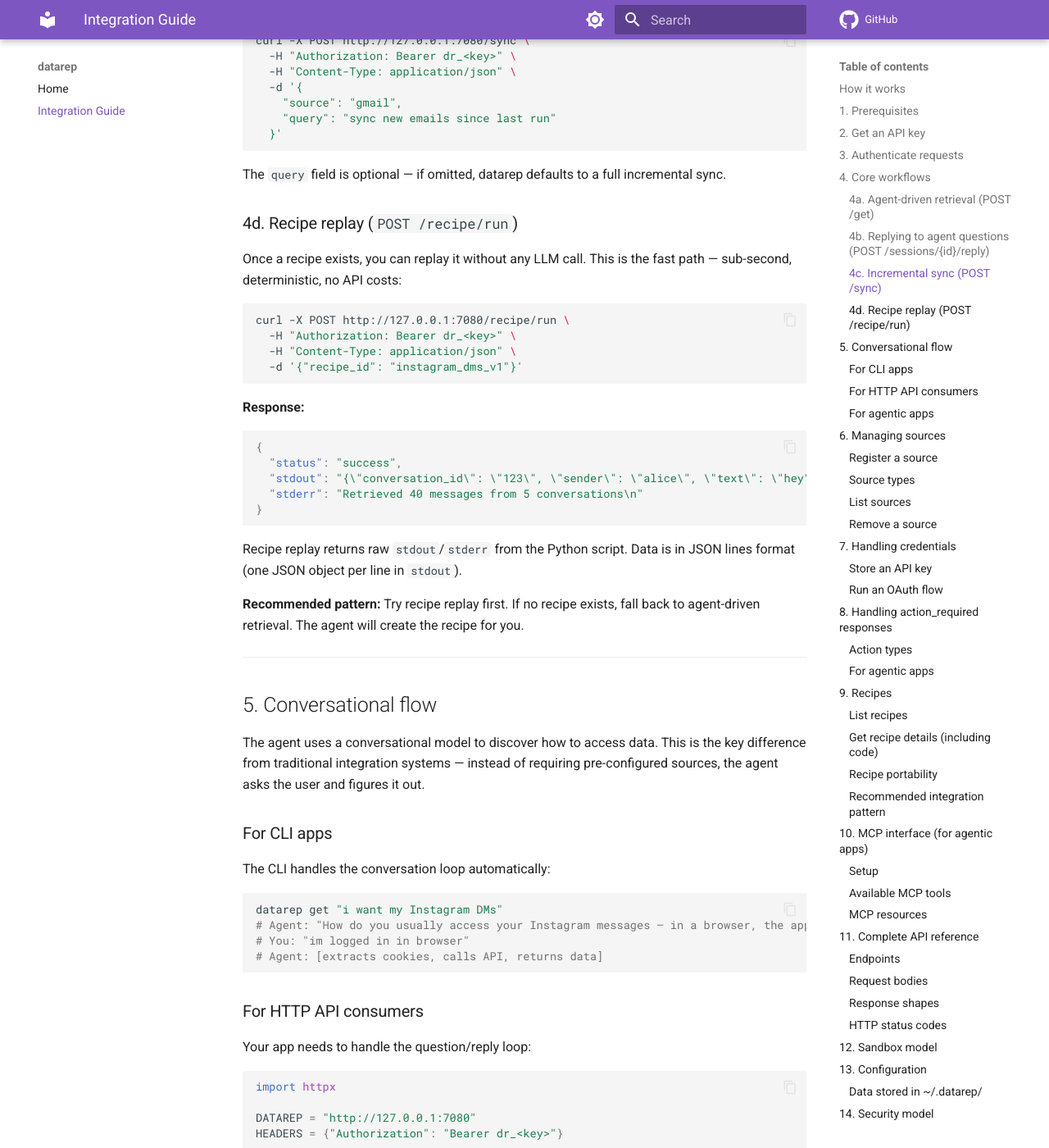
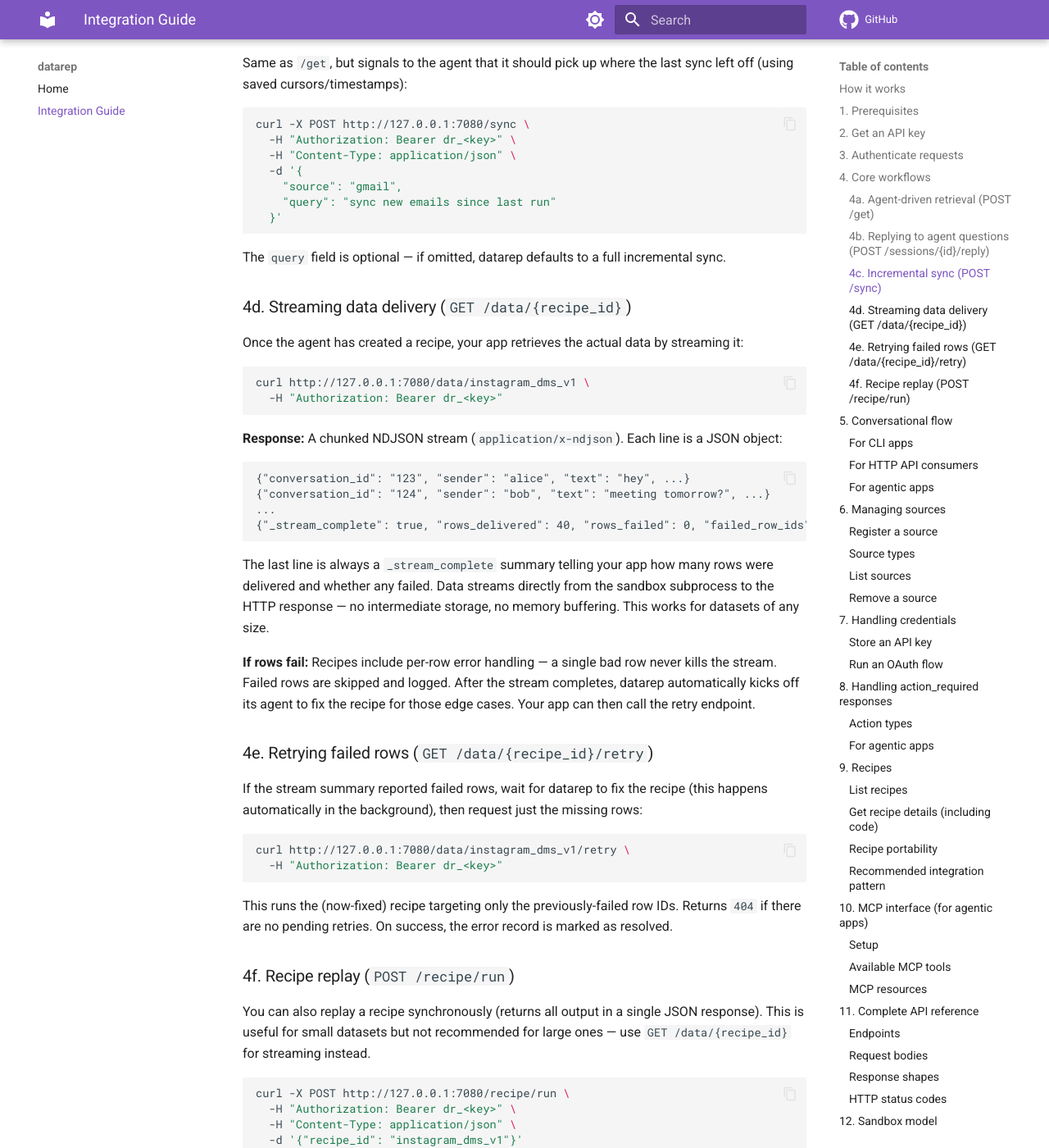
Before and after one commit to datarep-ai/datarep-docs, an MkDocs documentation site: the page built from docs/integration-guide.md, in a window 1280 px wide and 1400 px high, scrolled down 3467 px. Shown: the whole window at 82% size. Built offline with MkDocs 1.6.1 and Material for MkDocs 9.7.7, drawn with Linux system fonts in a browser that asks for light colours; comment, search, counter and statistics services are not loaded; some of the changed text lies outside the part shown.

Commit message:
Update docs for streaming data delivery and fault-tolerant recipes
Document the new GET /data/{recipe_id} streaming endpoint,
GET /data/{recipe_id}/retry for failed rows, the recipe-then-stream
workflow, and per-row fault tolerance with _stream_complete summaries.

Made-with: Cursor

````diff
--- a/docs/integration-guide.md
+++ b/docs/integration-guide.md
@@ -14,12 +14,16 @@ This guide walks you through integrating datarep into your application, whether
 │             │ ──────► │                                      │
 │  - thyself  │  or     │  1. Asks user how they access data   │
 │  - resman   │  MCP    │  2. Explores the device              │
-│  - any app  │         │  3. Writes retrieval code            │
-│             │ ◄────── │  4. Returns data (or saves a recipe) │
-└─────────────┘         └──────────────────────────────────────┘
+│  - any app  │         │  3. Reports stats, gets user approval│
+│             │ ◄────── │  4. Writes & validates retrieval code│
+│             │         │  5. Saves a recipe                   │
+│  GET /data/ │ ──────► │                                      │
+│  {recipe_id}│ ◄────── │  6. Streams data directly from sandbox│
+└─────────────┘         │     (NDJSON, no buffering)           │
+                        └──────────────────────────────────────┘
 ```
 
-Your app authenticates with an **API key**, tells datarep what data it wants, and datarep handles everything else — including conversational discovery, browser cookie extraction, sandboxed code execution, and caching working code as "recipes" for instant replay.
+Your app authenticates with an **API key**, tells datarep what data it wants, and datarep handles everything else — including conversational discovery, browser cookie extraction, sandboxed code execution, and caching working code as "recipes." Data is delivered via streaming — your app calls `GET /data/{recipe_id}` and receives NDJSON rows piped directly from the sandbox, with no intermediate storage or memory limits.
 
 ---
 
@@ -122,13 +126,13 @@ The response will be either another `question` (the conversation continues), a `
 
 **What happens under the hood:**
 
-1. The agent checks for an existing recipe for this data type
+1. The agent checks for an existing recipe and validates it against the source
 2. If no recipe exists, it asks the user how they access the data
 3. Based on the answer, it explores the device — scanning browser profiles, app databases, local files
 4. It extracts credentials programmatically (e.g., session cookies from Safari via `browser_cookie3`)
-5. It writes Python retrieval code and executes it in a sandboxed subprocess
-6. If it fails, it reads the error, adapts, and tries again
-7. On success, it validates data quality, saves a recipe with an access strategy, and returns the data
+5. It reports data source stats (record count, date range) and waits for user approval
+6. It writes Python retrieval code, runs a test (~1000 rows) to verify quality, and saves a **recipe**
+7. The consuming app calls `GET /data/{recipe_id}` to stream the full dataset
 
 ### 4c. Incremental sync (`POST /sync`)
 
@@ -147,9 +151,42 @@ curl -X POST http://127.0.0.1:7080/sync \
 The `query` field is optional — if omitted, datarep defaults to a full incremental sync.
 
 
-### 4d. Recipe replay (`POST /recipe/run`)
+### 4d. Streaming data delivery (`GET /data/{recipe_id}`)
 
-Once a recipe exists, you can replay it without any LLM call. This is the fast path — sub-second, deterministic, no API costs:
+Once the agent has created a recipe, your app retrieves the actual data by streaming it:
+
+```bash
+curl http://127.0.0.1:7080/data/instagram_dms_v1 \
+  -H "Authorization: Bearer dr_<key>"
+```
+
+**Response:** A chunked NDJSON stream (`application/x-ndjson`). Each line is a JSON object:
+
+```
+{"conversation_id": "123", "sender": "alice", "text": "hey", ...}
+{"conversation_id": "124", "sender": "bob", "text": "meeting tomorrow?", ...}
+...
+{"_stream_complete": true, "rows_delivered": 40, "rows_failed": 0, "failed_row_ids": []}
+```
+
+The last line is always a `_stream_complete` summary telling your app how many rows were delivered and whether any failed. Data streams directly from the sandbox subprocess to the HTTP response — no intermediate storage, no memory buffering. This works for datasets of any size.
+
+**If rows fail:** Recipes include per-row error handling — a single bad row never kills the stream. Failed rows are skipped and logged. After the stream completes, datarep automatically kicks off its agent to fix the recipe for those edge cases. Your app can then call the retry endpoint.
+
+### 4e. Retrying failed rows (`GET /data/{recipe_id}/retry`)
+
+If the stream summary reported failed rows, wait for datarep to fix the recipe (this happens automatically in the background), then request just the missing rows:
+
+```bash
+curl http://127.0.0.1:7080/data/instagram_dms_v1/retry \
+  -H "Authorization: Bearer dr_<key>"
+```
+
+This runs the (now-fixed) recipe targeting only the previously-failed row IDs. Returns `404` if there are no pending retries. On success, the error record is marked as resolved.
+
+### 4f. Recipe replay (`POST /recipe/run`)
+
+You can also replay a recipe synchronously (returns all output in a single JSON response). This is useful for small datasets but not recommended for large ones — use `GET /data/{recipe_id}` for streaming instead.
 
 ```bash
 curl -X POST http://127.0.0.1:7080/recipe/run \
@@ -158,19 +195,7 @@ curl -X POST http://127.0.0.1:7080/recipe/run \
   -d '{"recipe_id": "instagram_dms_v1"}'
 ```
 
-**Response:**
-
-```json
-{
-  "status": "success",
-  "stdout": "{\"conversation_id\": \"123\", \"sender\": \"alice\", \"text\": \"hey\"}\n",
-  "stderr": "Retrieved 40 messages from 5 conversations\n"
-}
-```
-
-Recipe replay returns raw `stdout`/`stderr` from the Python script. Data is in JSON lines format (one JSON object per line in `stdout`).
-
-**Recommended pattern:** Try recipe replay first. If no recipe exists, fall back to agent-driven retrieval. The agent will create the recipe for you.
+**Recommended pattern:** Use `POST /get` to create the recipe, then `GET /data/{recipe_id}` to stream the data.
 
 ---
 
@@ -444,39 +470,55 @@ async def get_data(query: str, source: str = None):
         f"{DATAREP}/recipes", params=params, headers=HEADERS
     )
     recipes = resp.json().get("recipes", [])
+    recipe_id = recipes[0]["id"] if recipes else None
 
-    if recipes:
-        # 2. Fast path: replay the recipe
-        result = await httpx.AsyncClient().post(
-            f"{DATAREP}/recipe/run",
-            json={"recipe_id": recipes[0]["id"]},
-            headers=HEADERS,
-            timeout=30,
-        )
-        data = result.json()
-        if data.get("status") == "success":
-            return data["stdout"]
+    if not recipe_id:
+        # 2. No recipe — agent-driven retrieval creates one
+        body = {"query": query}
+        if source:
+            body["source"] = source
 
-    # 3. Slow path: agent-driven retrieval (creates a recipe for next time)
-    body = {"query": query}
-    if source:
-        body["source"] = source
-
-    result = (await httpx.AsyncClient().post(
-        f"{DATAREP}/get", json=body, headers=HEADERS, timeout=120,
-    )).json()
-
-    # 4. Handle conversational flow
-    while result.get("status") == "question":
-        answer = await ask_user(result["question"])
         result = (await httpx.AsyncClient().post(
-            f"{DATAREP}/sessions/{result['session_id']}/reply",
-            json={"answer": answer},
-            headers=HEADERS,
-            timeout=120,
+            f"{DATAREP}/get", json=body, headers=HEADERS, timeout=120,
         )).json()
 
-    return result
+        # Handle conversational flow
+        while result.get("status") == "question":
+            answer = await ask_user(result["question"])
+            result = (await httpx.AsyncClient().post(
+                f"{DATAREP}/sessions/{result['session_id']}/reply",
+                json={"answer": answer},
+                headers=HEADERS,
+                timeout=120,
+            )).json()
+
+        if result.get("status") != "success":
+            return result
+        recipe_id = result.get("recipe_id")
+
+    # 3. Stream the data
+    async with httpx.AsyncClient() as client:
+        async with client.stream(
+            "GET", f"{DATAREP}/data/{recipe_id}", headers=HEADERS, timeout=3600,
+        ) as resp:
+            async for line in resp.aiter_lines():
+                row = json.loads(line)
+                if row.get("_stream_complete"):
+                    summary = row
+                    break
+                yield row  # process each row as it arrives
+
+    # 4. If rows failed, wait for fix and retry
+    if summary.get("rows_failed", 0) > 0:
+        await asyncio.sleep(30)  # wait for agent to fix the recipe
+        async with httpx.AsyncClient() as client:
+            async with client.stream(
+                "GET", f"{DATAREP}/data/{recipe_id}/retry", headers=HEADERS,
+            ) as resp:
+                async for line in resp.aiter_lines():
+                    row = json.loads(line)
+                    if not row.get("_stream_complete"):
+                        yield row
 ```
 
 ---
@@ -535,10 +577,12 @@ The MCP interface does not use API key auth (it runs as a local subprocess, so t
 | Method | Path | Auth | Description |
 |--------|------|------|-------------|
 | `GET` | `/health` | No | Health check. Returns `{"status": "ok"}`. |
-| `POST` | `/get` | Bearer | Agent-driven data retrieval. `source` is optional. |
+| `POST` | `/get` | Bearer | Agent-driven data retrieval. Creates a recipe. `source` is optional. |
 | `POST` | `/sessions/{id}/reply` | Bearer | Reply to an agent question, continuing the session. |
 | `POST` | `/sync` | Bearer | Incremental sync. |
-| `POST` | `/recipe/run` | Bearer | Replay a saved recipe. |
+| `GET` | `/data/{recipe_id}` | Bearer | Stream full dataset as NDJSON. Primary data delivery endpoint. |
+| `GET` | `/data/{recipe_id}/retry` | Bearer | Re-stream only previously-failed rows. Returns `404` if none pending. |
+| `POST` | `/recipe/run` | Bearer | Replay a saved recipe (synchronous, non-streaming). |
 | `GET` | `/sources` | Bearer | List sources (filtered to your app's allow-list). |
 | `POST` | `/sources` | Bearer | Register a new source. |
 | `DELETE` | `/sources/{name}` | Bearer | Remove a source. |
@@ -688,6 +732,7 @@ Each entry includes: timestamp, app ID, action, source, status, and optional det
 2. [ ] Set `ANTHROPIC_API_KEY` in the environment
 3. [ ] `datarep start`
 4. [ ] `datarep app register <your-app>` — save the API key
-5. [ ] Call `POST /get` with your query — datarep handles the rest
+5. [ ] Call `POST /get` with your query — datarep creates a recipe
 6. [ ] Handle `question` responses by relaying to the user and replying with `POST /sessions/{id}/reply`
-7. [ ] On subsequent calls, use `POST /recipe/run` for instant replay
+7. [ ] Stream the data with `GET /data/{recipe_id}`
+8. [ ] Check the `_stream_complete` summary for failures; call `GET /data/{recipe_id}/retry` if needed
````
Also changed, not shown: other parts of docs/integration-guide.md (+1 -0 lines), docs/index.md (+13 -7 lines).
